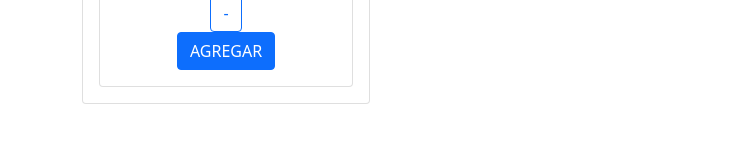
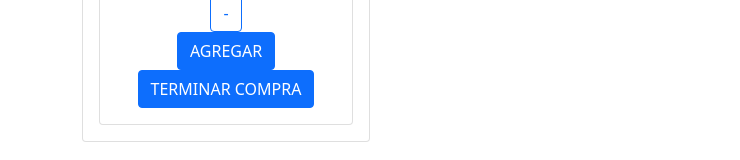
Before and after one commit to gabrielperullini/STARTCOMMERCE, a React (Create React App) app: page /Detalle/1 in a window 1280 px wide. Shown: the part 504-664 px from the top of the page, without its empty margins (0-740 px from the left). Built offline with nearby package versions, Linux system fonts and the light colour scheme.

Commit message:
EJERCICIO CONTEXT 1 y 2 funcionando menos el clearcart y el boton que se active al tener algo en el carro, para terminar la compra

```diff
--- a/src/App.js
+++ b/src/App.js
@@ -2,21 +2,22 @@ import { React } from "react";
 import "bootstrap/dist/css/bootstrap.min.css";
 import "./App.css";
 import { BrowserRouter, Route, Switch } from "react-router-dom";
-import {CartProvider} from "./components/CartContext/CartContext."
+import { CartProvider } from "./components/CartContext/CartContext.";
 
 //PAGES
 import About from "./Pages/Institucional/About";
 import Home from "./Pages/Home/Home";
 import Detalle from "./Pages/Detalle/Detalle";
 import Categoria from "./Pages/Categoria/Categoria";
+import Cart from "./Pages/Cart/Cart";
 
 //COMPONENTS
 import NavBar from "./components/NavBar/NavBar";
 
+
 function App() {
   return (
     <>
-
       <BrowserRouter>
         <CartProvider>
           <NavBar />
@@ -25,11 +26,10 @@ function App() {
             <Route path="/About" exact component={About} />
             <Route path="/Detalle/:id" exact component={Detalle} />
             <Route path="/categorias/:category" exact component={Categoria} />
+            <Route path="/Cart" exact component={Cart} />
           </Switch>
         </CartProvider>
       </BrowserRouter>
-
-
     </>
   );
 }
--- /dev/null
+++ b/src/Pages/Cart/Cart.js
@@ -0,0 +1,26 @@
+import React from "react";
+import Item from "../../components/Item/Item";
+import "bootstrap/dist/css/bootstrap.min.css";
+import { useCartContext } from "../../components/CartContext/CartContext.";
+
+function Cart(props) {
+  const { cart } = useCartContext();
+  return (
+    <>
+      {cart.map((item) => (
+        <div className="col" key={item.id}>
+          <Item
+            imagen={item.imagen}
+            tit={item.titulo}
+            desc={item.descripcion}
+            cant={item.cant}
+            id={item.id}
+            price={item.precio}
+          />
+        </div>
+      ))}
+    </>
+  );
+}
+
+export default Cart;
--- a/src/components/CartContext/CartContext..js
+++ b/src/components/CartContext/CartContext..js
@@ -1,34 +1,38 @@
-
-import React, {createContext, useState, useEffect } from "react";
+import React, { createContext, useState, useContext } from "react";
 
 //COMPONENTES
 
+//creando el contexto
+export const CartContext = createContext({});
 
-//DATOS
-import { itemsData } from "../ItemData/ItemData";
-
-
-
-
-
-//creando el contexto
-export const CartContext = createContext();
-
+export const useCartContext = () => useContext(CartContext);
 
 // PROVIDER
 export const CartProvider = (props) => {
+  const [cart, setCart] = useState([]);
 
-    const [items, setItems] = useState({itemsData});
+  const clearCart = () => setCart([]);
+  let objeto;
 
-    console.log("CONTEXTO ITEMS",items)
+  const addToCart = (cant, obj) => {
+    objeto = cart.find((item) => item.id === obj.id);
+    console.log("objeto", objeto);
+    console.log("obj", obj.id);
 
-
-
-
+    if (objeto == null) {
+      console.log("paso el null");
+      setCart((prev) => [...prev, { ...obj, cant }]);
+    } else {
+      console.log("no paso el null");
+      objeto.cant = cant;
+    }
+  };
   // RETORNO DE CONTEXT
   return (
     <>
-      <CartContext.Provider value={[items, setItems]}>{props.children}</CartContext.Provider>
+      <CartContext.Provider value={{ cart, setCart, clearCart, addToCart }}>
+        {props.children}
+      </CartContext.Provider>
     </>
   );
 };
--- a/src/components/Item/Item.js
+++ b/src/components/Item/Item.js
@@ -1,6 +1,6 @@
 import React from "react";
 import { Card } from "react-bootstrap";
-import ItemCount from "../ItemCount/ItemCount";
+
 import "bootstrap/dist/css/bootstrap.min.css";
 import { Link } from "react-router-dom";
 
--- a/src/components/ItemCount/ItemCount.js
+++ b/src/components/ItemCount/ItemCount.js
@@ -1,15 +1,17 @@
-import React, { useState, useContext } from "react";
+import React, { useState } from "react";
 import { Card, Button, ListGroup, ListGroupItem } from "react-bootstrap";
+import { Link } from "react-router-dom";
 import CartWidget from "../CartWidget/CartWidget";
 import "bootstrap/dist/css/bootstrap.min.css";
-
-import { CartContext } from "../CartContext/CartContext.";
+import { useCartContext } from "../CartContext/CartContext.";
 
 function ItemCount(props) {
-  const [items, setItems] = useContext(CartContext);
   const [numero, setNumero] = useState(props.cantidad);
   const [cant, setCant] = useState(0);
-console.log("cantidad", items.itemsData)
+  const { cart } = useCartContext();
+
+  const [btnActivo, setBtnActivo] = useState(true);
+
   //PARTE DEL HOOK
   const handleIncrement = () => {
     if (numero > 0) {
@@ -50,7 +52,18 @@ console.log("cantidad", items.itemsData)
           </div>
         </div>
 
-        <Button variant="primary">AGREGAR</Button>
+        <Button
+          variant="primary"
+          onClick={() => props.paramOnAdd(cant, props.id)}
+          type="submit"
+        >
+          AGREGAR
+        </Button>
+        <Link className="Link" to="/Cart" disabled={cart.length === 0 ? "true" : "false"}>
+          <Button >
+            TERMINAR COMPRA
+          </Button>
+        </Link>
       </Card.Body>
     </Card>
   );
--- a/src/components/ItemDetail/ItemDetail.js
+++ b/src/components/ItemDetail/ItemDetail.js
@@ -2,9 +2,22 @@ import React from "react";
 import { Card } from "react-bootstrap";
 import ItemCount from "../ItemCount/ItemCount";
 import "bootstrap/dist/css/bootstrap.min.css";
+import { useCartContext } from "../CartContext/CartContext.";
 
 function ItemDetail(props) {
-  console.log("props", props.imagen);
+  const { cart, addToCart } = useCartContext();
+
+  const obj = {
+    titulo: props.tit,
+    descripcion: props.desc,
+    precio: props.price,
+    id: props.id,
+    imagen: props.imagen,
+  };
+  const onAdd = (cant, object) => addToCart(cant, obj);
+
+  console.log(cart);
+
   return (
     <>
       <div key={props.id}>
@@ -16,7 +29,12 @@ function ItemDetail(props) {
           </Card.Body>
           <Card.Body>
             <Card.Text>Precio:{props.price}</Card.Text>
-            <ItemCount cantidad={props.cant} />
+            <ItemCount
+              cantidad={props.cant}
+              id={props.id}
+              price={props.price}
+              paramOnAdd={onAdd}
+            />
           </Card.Body>
         </Card>
       </div>
```
Lines whose indentation alone changed are shown as unchanged.
